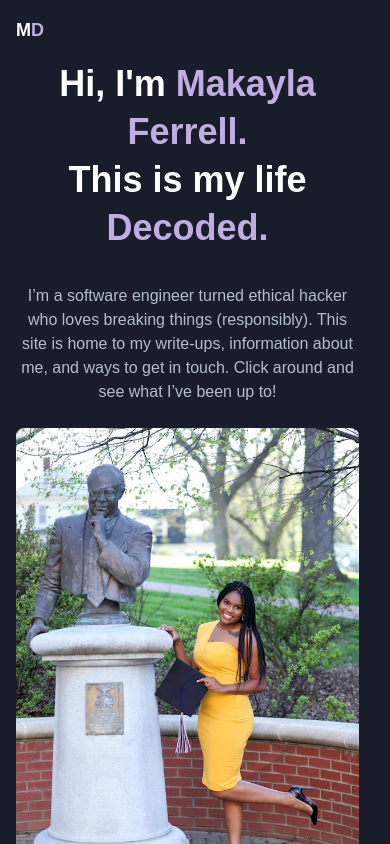
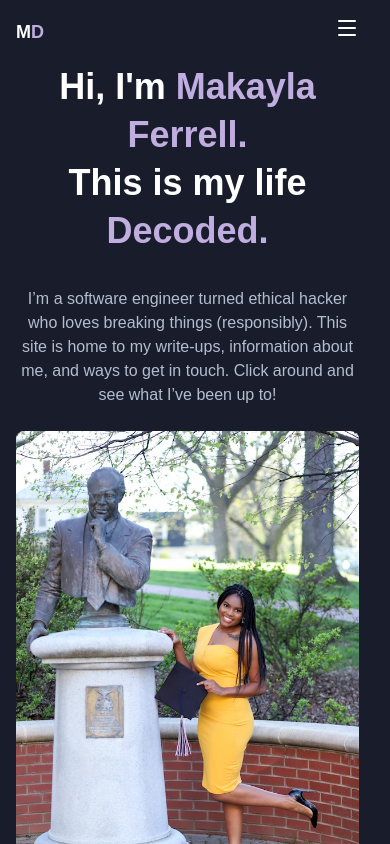
Before and after one commit to mferrell16/portfolio, a Next.js app: page / in a window 390 px wide. Shown: the top 844 px of the page. Built offline with nearby package versions, Linux system fonts and the light colour scheme.

Commit message:
added mobile navigation with toggleable menu and overlay in `Nav` component, including accessibility improvements

```diff
--- a/components/Header.tsx
+++ b/components/Header.tsx
@@ -3,7 +3,7 @@ import Nav from "./Nav";
 
 export default function Header() {
   return (
-    <header className="flex justify-between items-center w-full p-4">
+    <header className="relative z-50 flex justify-between items-center w-full p-4">
       <div className="text-lg font-bold">
         <Link href="/" className="md:hidden">
           M<span className="text-primary">D</span>
--- a/components/Nav.tsx
+++ b/components/Nav.tsx
@@ -2,12 +2,27 @@
 
 import Link from "next/link";
 import { usePathname } from "next/navigation";
+import { useState, useEffect } from "react";
+import { Menu, X } from "lucide-react";
 
 export default function Nav() {
   const pathName = usePathname();
+  const [isOpen, setIsOpen] = useState(false);
+
+  useEffect(() => {
+    setIsOpen(false);
+  }, [pathName]);
+
+  useEffect(() => {
+    document.body.style.overflow = isOpen ? "hidden" : "";
+    return () => {
+      document.body.style.overflow = "";
+    };
+  }, [isOpen]);
 
   return (
     <nav>
+      {/* Desktop */}
       <ul className="hidden md:flex gap-4 items-center">
         <li>
           <Link
@@ -29,6 +44,52 @@ export default function Nav() {
           <Link href="/contact">Contact Me</Link>
         </li>
       </ul>
+
+      {/* Toggle button — stays in header, above the overlay */}
+      <button
+        className="md:hidden relative z-50"
+        onClick={() => setIsOpen((o) => !o)}
+        aria-label={isOpen ? "Close menu" : "Open menu"}
+        aria-expanded={isOpen}
+      >
+        {isOpen ? <X className="w-6 h-6" /> : <Menu className="w-6 h-6" />}
+      </button>
+
+      {/* Mobile menu overlay */}
+      <div
+        className={`md:hidden fixed inset-0 bg-gray-background z-40 flex flex-col items-center justify-center transition-all duration-300 ease-in-out ${
+          isOpen
+            ? "opacity-100 translate-y-0 pointer-events-auto"
+            : "-translate-y-full opacity-0 pointer-events-none"
+        }`}
+      >
+
+        <ul className="flex flex-col items-center gap-6 text-lg">
+          <li>
+            <Link
+              className={`border-b-2 ${pathName === "/" ? "border-b-primary" : "border-b-transparent"}`}
+              href="/"
+              onClick={() => setIsOpen(false)}
+            >
+              Home
+            </Link>
+          </li>
+          <li>
+            <Link
+              className={`border-b-2 ${pathName === "/blog" ? "border-b-primary" : "border-b-transparent"}`}
+              href="/blog"
+              onClick={() => setIsOpen(false)}
+            >
+              Blog
+            </Link>
+          </li>
+          <li className="bg-primary px-3 py-1 rounded-md hover:bg-secondary transition-colors duration-300 ease-in-out text-base">
+            <Link href="/contact" onClick={() => setIsOpen(false)}>
+              Contact Me
+            </Link>
+          </li>
+        </ul>
+      </div>
     </nav>
   );
 }
```
